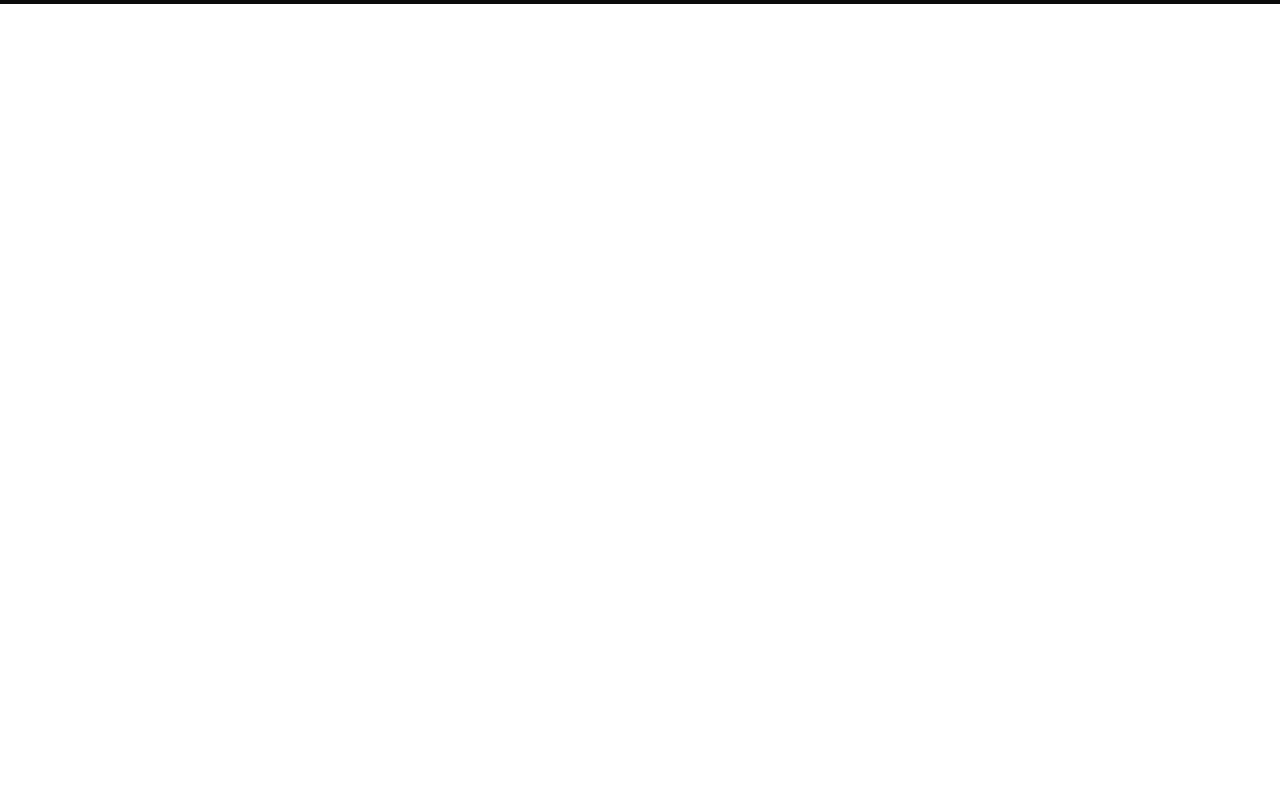
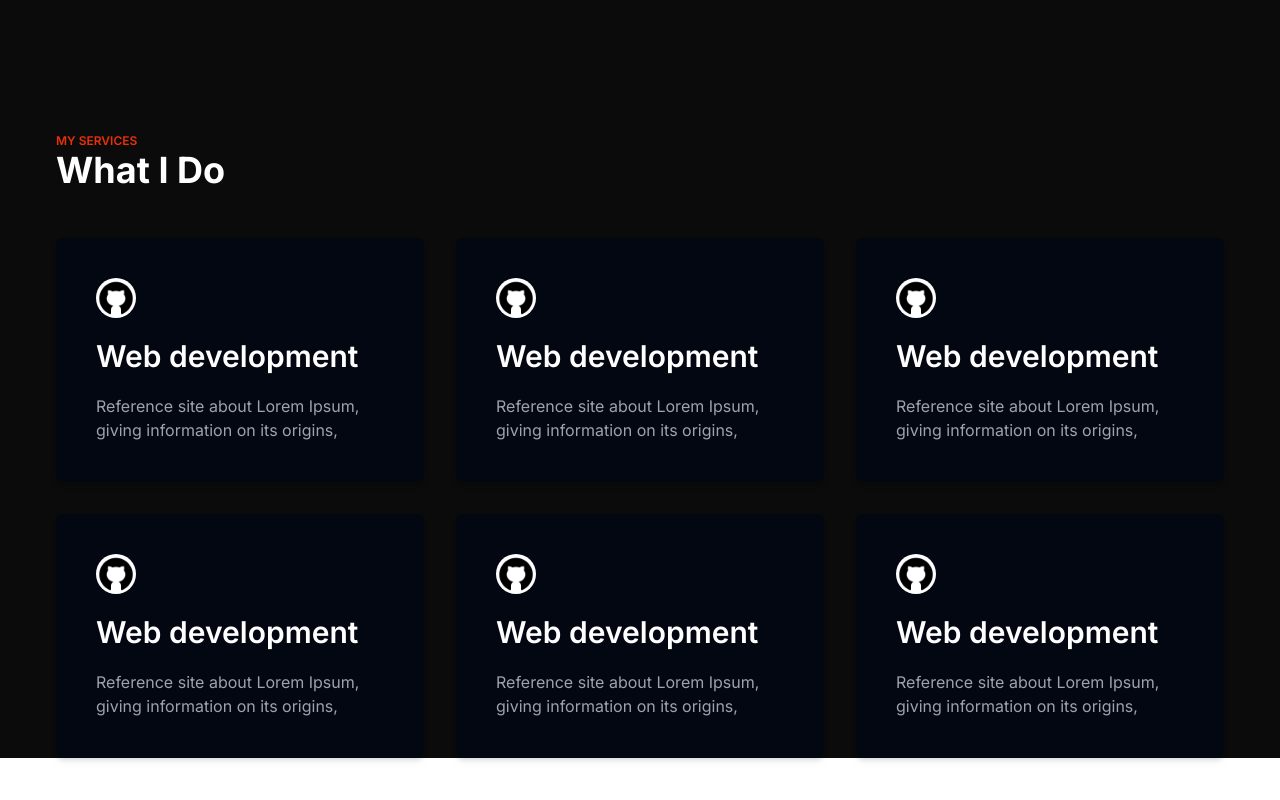
Before and after one commit to Bokhtiar/portfolio.me.com, a Next.js app: page / in a window 1280 px wide. Shown: the part 738-1538 px from the top of the page. Before the commit the page ends 870 px from the top, so only its background shows below. Built offline with nearby package versions, Linux system fonts and the light colour scheme.

Commit message:
what i do

```diff
--- a/src/app/page.tsx
+++ b/src/app/page.tsx
@@ -147,6 +147,110 @@ export default function Home() {
           </div>
         </div>
       </section>
+
+      {/* what i do */}
+      <section className='my-32 container'>
+        <h4 className=' uppercase text-secondary text-[12px] font-semibold'>My services</h4>
+        <h1 className=' font-bold text-4xl text-white'>What I Do</h1>
+        {/* services list */}
+        <div className=' grid grid-cols-1 md:grid-cols-3 my-12 gap-8'>
+          <div className=' shadow-md text-white bg-gray-950 p-10 rounded-md my-[0px]'>
+            {/* logo */}
+
+            <Image
+                    src="/images/icon/github.png"
+                    width={40}
+                    height={40}
+                    alt="Picture of the author"
+                    className='rounded-full bg-white '
+                  />
+            {/* title */}
+            <h2 className='my-5 text-3xl font-semibold'>Web development</h2>
+            {/* description */}
+            <p className='text-base text-gray-400'>Reference site about Lorem Ipsum, giving information on its origins,</p>
+          </div>
+
+
+          <div className=' shadow-md text-white bg-gray-950 p-10 rounded-md my-[0px]'>
+            {/* logo */}
+            <Image
+                    src="/images/icon/github.png"
+                    width={40}
+                    height={40}
+                    alt="Picture of the author"
+                    className='rounded-full bg-white '
+                  />
+            {/* title */}
+            <h2 className='my-5 text-3xl font-semibold'>Web development</h2>
+            {/* description */}
+            <p className='text-base text-gray-400'>Reference site about Lorem Ipsum, giving information on its origins,</p>
+          </div>
+
+
+          <div className=' shadow-md text-white bg-gray-950 p-10 rounded-md my-[0px]'>
+            {/* logo */}
+            <Image
+                    src="/images/icon/github.png"
+                    width={40}
+                    height={40}
+                    alt="Picture of the author"
+                    className='rounded-full bg-white '
+                  />
+            {/* title */}
+            <h2 className='my-5 text-3xl font-semibold'>Web development</h2>
+            {/* description */}
+            <p className='text-base text-gray-400'>Reference site about Lorem Ipsum, giving information on its origins,</p>
+          </div>
+
+
+          <div className=' shadow-md text-white bg-gray-950 p-10 rounded-md my-[0px]'>
+            {/* logo */}
+            <Image
+                    src="/images/icon/github.png"
+                    width={40}
+                    height={40}
+                    alt="Picture of the author"
+                    className='rounded-full bg-white '
+                  />
+            {/* title */}
+            <h2 className='my-5 text-3xl font-semibold'>Web development</h2>
+            {/* description */}
+            <p className='text-base text-gray-400'>Reference site about Lorem Ipsum, giving information on its origins,</p>
+          </div>
+
+
+          <div className=' shadow-md text-white bg-gray-950 p-10 rounded-md my-[0px]'>
+            {/* logo */}
+            <Image
+                    src="/images/icon/github.png"
+                    width={40}
+                    height={40}
+                    alt="Picture of the author"
+                    className='rounded-full bg-white '
+                  />
+            {/* title */}
+            <h2 className='my-5 text-3xl font-semibold'>Web development</h2>
+            {/* description */}
+            <p className='text-base text-gray-400'>Reference site about Lorem Ipsum, giving information on its origins,</p>
+          </div>
+
+
+          <div className=' shadow-md text-white bg-gray-950 p-10 rounded-md my-[0px]'>
+            {/* logo */}
+            <Image
+                    src="/images/icon/github.png"
+                    width={40}
+                    height={40}
+                    alt="Picture of the author"
+                    className='rounded-full bg-white '
+                  />
+            {/* title */}
+            <h2 className='my-5 text-3xl font-semibold'>Web development</h2>
+            {/* description */}
+            <p className='text-base text-gray-400'>Reference site about Lorem Ipsum, giving information on its origins,</p>
+          </div>
+        </div>
+      </section>
     </section>
   )
 }
--- a/tailwind.config.js
+++ b/tailwind.config.js
@@ -14,6 +14,7 @@ module.exports = {
       md: "768px",
       lg: "992px",
       xl: "1200px",
+      '2xl': "1536px"
     },
      container: {
       center: true,
```
